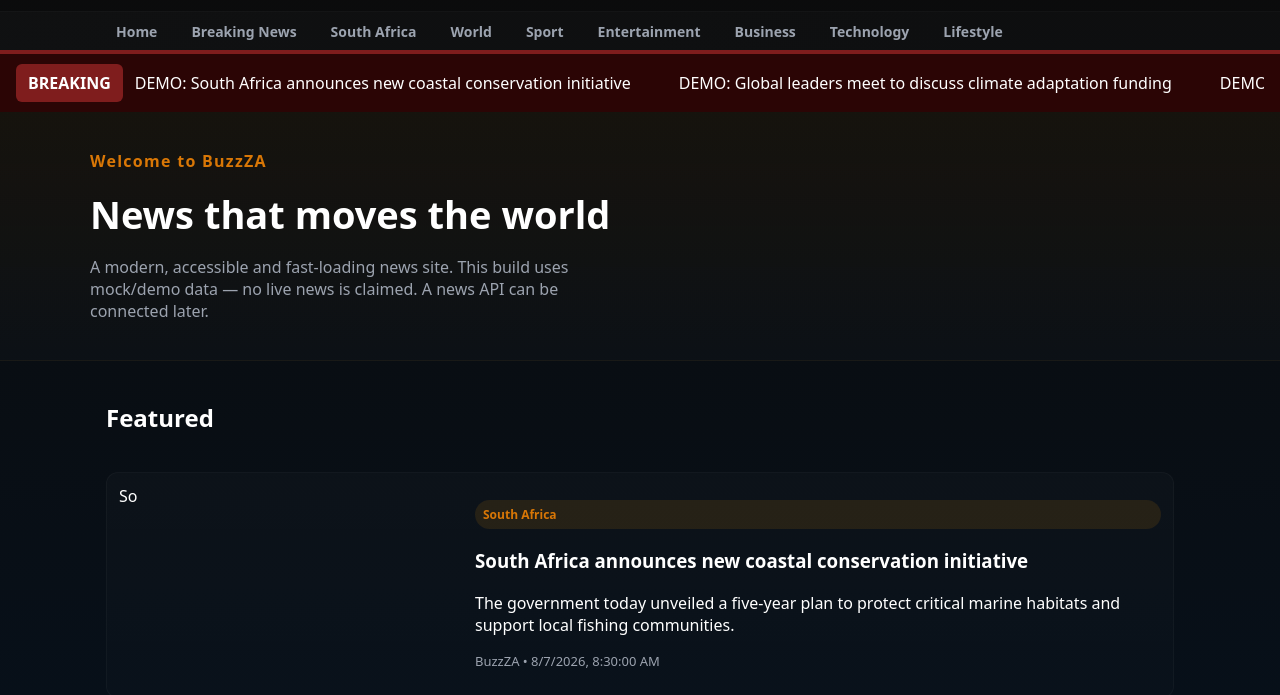
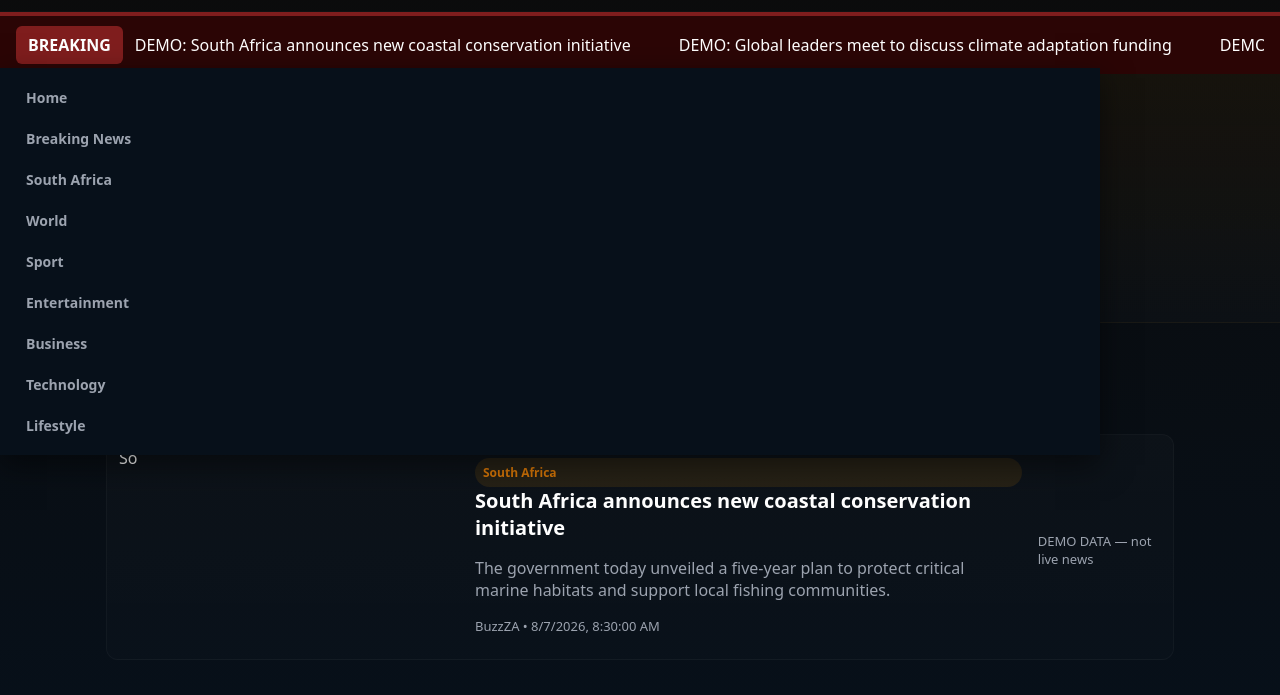
Before and after one commit to bcele202/BuzzZa, a plain HTML site: page index.html in a window 1280 px wide. Both pictures are taken after a click on the button "Toggle navigation". Shown: the part 55-750 px from the top of the page. Drawn offline with Linux system fonts and the light colour scheme.

Commit message:
Fix nav open state and make cards/featured clickable (support detail pages); accessibility and focus improvements

```diff
--- a/css/styles.css
+++ b/css/styles.css
@@ -24,10 +24,13 @@
 .search-wrap input{width:100%;padding:10px 12px;border-radius:999px;border:1px solid rgba(255,255,255,0.08);background:rgba(255,255,255,0.03);color:var(--white)}
 .menu-toggle{background:none;border:0;padding:8px;display:inline-flex;flex-direction:column;gap:4px}
 .menu-toggle .bar{display:block;width:22px;height:2px;background:var(--white);border-radius:2px}
-.primary-nav{background:linear-gradient(90deg, rgba(255,255,255,0.02), rgba(255,255,255,0.01));border-top:1px solid rgba(255,255,255,0.02);}
+.primary-nav{background:linear-gradient(90deg, rgba(255,255,255,0.02), rgba(255,255,255,0.01));border-top:1px solid rgba(255,255,255,0.02);position:relative}
 .primary-nav ul{list-style:none;display:flex;gap:6px;overflow:auto;padding:8px 12px;margin:0;max-width:var(--max-width);margin-left:auto;margin-right:auto}
 .primary-nav a{color:var(--muted);text-decoration:none;padding:8px 14px;border-radius:8px;font-weight:700;font-size:14px}
 .primary-nav a:hover, .primary-nav a:focus{color:var(--gold);outline:2px solid rgba(217,137,0,0.12)}
+/* Mobile open state for navigation */
+.primary-nav.open ul{flex-direction:column;gap:6px;padding:12px;margin:0;box-shadow:0 10px 30px rgba(0,0,0,0.5);background:linear-gradient(180deg,#07101a,#07101a);position:absolute;left:0;right:0;top:56px;z-index:250}
+.primary-nav.open a{display:block}
 .breaking{display:flex;align-items:center;gap:12px;padding:10px 16px;background:#2b0505;border-top:4px solid #7f1d1d}
 .breaking strong{background:#7f1d1d;padding:8px 12px;border-radius:6px;color:var(--white);font-weight:800}
 .ticker{white-space:nowrap;overflow:hidden;flex:1}
@@ -43,17 +46,26 @@
 .featured{display:block;background:linear-gradient(180deg, rgba(255,255,255,0.02), rgba(255,255,255,0.01));border-radius:12px;padding:12px;border:1px solid rgba(255,255,255,0.03)}
 .featured .meta{color:var(--muted);font-size:13px;margin-top:6px}
 .grid{display:grid;grid-template-columns:1fr;gap:12px;margin-top:14px}
-.card{background:rgba(255,255,255,0.02);border-radius:12px;padding:12px;border:1px solid rgba(255,255,255,0.03);display:flex;gap:12px;align-items:flex-start}
+/* Support anchor and article elements for card styles */
+a.card, article.card{background:rgba(255,255,255,0.02);border-radius:12px;padding:12px;border:1px solid rgba(255,255,255,0.03);display:flex;gap:12px;align-items:flex-start;text-decoration:none;color:inherit}
 .card .thumb{width:110px;height:70px;background:linear-gradient(135deg,var(--gold),#111827);display:flex;align-items:center;justify-content:center;border-radius:8px;font-weight:800}
 .card h3{margin:0;color:var(--white);font-size:16px}
 .card p{margin:6px 0;color:var(--muted);font-size:14px}
 .card .meta{color:var(--muted);font-size:12px}
+.card:focus-visible{outline:3px solid rgba(217,137,0,0.18);outline-offset:3px}
+.card:hover{transform:translateY(-4px);box-shadow:0 12px 30px rgba(0,0,0,0.5)}
 .category-pill{background:rgba(217,137,0,0.12);color:var(--gold);padding:6px 8px;border-radius:999px;font-weight:800;font-size:12px}
 .footer-inner{max-width:var(--max-width);margin:30px auto;padding:24px 16px;display:flex;flex-direction:column;align-items:center;gap:12px}
 .footer-nav{display:flex;gap:12px}
 .footer-nav a{color:var(--muted);text-decoration:none}
 .legal{color:var(--muted);font-size:13px}
 .visually-hidden{position:absolute;left:-9999px}
+/* Featured link styling */
+.featured-link{display:flex;gap:16px;text-decoration:none;color:inherit;align-items:center}
+.featured .thumb{width:100%;height:180px;border-radius:10px;flex:0 0 340px}
+.featured .f-body{flex:1}
+.featured h3{font-size:20px;margin:0}
+.featured p{color:var(--muted)}
 /* Desktop */
 @media(min-width:700px){
   .grid{grid-template-columns:repeat(2,1fr)}
--- a/js/main.js
+++ b/js/main.js
@@ -23,7 +23,14 @@
   const node = document.createElement(tag);
   Object.entries(attrs).forEach(([k,v])=>{
     if(k === 'class') node.className = v;
+    else if(k === 'dataset' && typeof v === 'object') {
+      Object.entries(v).forEach(([dk,dv])=> node.dataset[dk]=dv);
+    }
+    else if(k === 'aria'){
+      Object.entries(v).forEach(([ak,av])=> node.setAttribute('aria-'+ak,av));
+    }
     else if(k.startsWith('data-')) node.setAttribute(k, v);
+    else if(k === 'href') node.setAttribute('href', v);
     else node[k]=v;
   });
   children.forEach(c => node.append(typeof c === 'string' ? document.createTextNode(c) : c));
@@ -34,6 +41,8 @@
   const f = document.getElementById('featured');
   f.innerHTML='';
   if(!article) return;
+  // Create a link so the featured story is clickable in the next phase
+  const link = el('a',{class:'featured-link',href:`article.html?id=${encodeURIComponent(article.id)}`,role:'link','aria-label':article.title});
   const thumb = el('div',{class:'thumb'},[article.image || article.category.slice(0,2)]);
   const body = el('div',{class:'f-body'});
   const cat = el('div',{class:'category-pill'},[article.category]);
@@ -41,14 +50,18 @@
   const p = el('p',{},[article.excerpt]);
   const meta = el('div',{class:'meta'},[`${article.source || 'BuzzZA'} • ${formatDate(article.publishedAt)}`]);
   body.append(cat,h,p,meta);
-  f.append(thumb,body);
+  link.append(thumb,body);
+  // demo label
+  const note = el('div',{class:'meta'},['DEMO DATA — not live news']);
+  f.append(link,note);
 }
 
 function renderGrid(articles){
   const grid = document.getElementById('grid');
   grid.innerHTML='';
   articles.forEach(a=>{
-    const card = el('article',{class:'card',tabIndex:0});
+    // Use anchor so the card is clickable; href points to a placeholder detail page
+    const card = el('a',{class:'card',href:`article.html?id=${encodeURIComponent(a.id)}`,tabIndex:0,'aria-label':a.title});
     const thumb = el('div',{class:'thumb'},[a.image || a.category.slice(0,2)]);
     const body = el('div',{class:'c-body'});
     const cat = el('div',{class:'category-pill'},[a.category]);
@@ -64,7 +77,7 @@
 function setupTicker(articles){
   const ticker = document.getElementById('ticker');
   if(!articles.length){ ticker.textContent = 'No demo headlines available.'; return; }
-  // use first 6 titles
+  // use first 8 titles
   ticker.innerHTML = '';
   articles.slice(0,8).forEach(a=>{
     const s = document.createElement('span');
```
